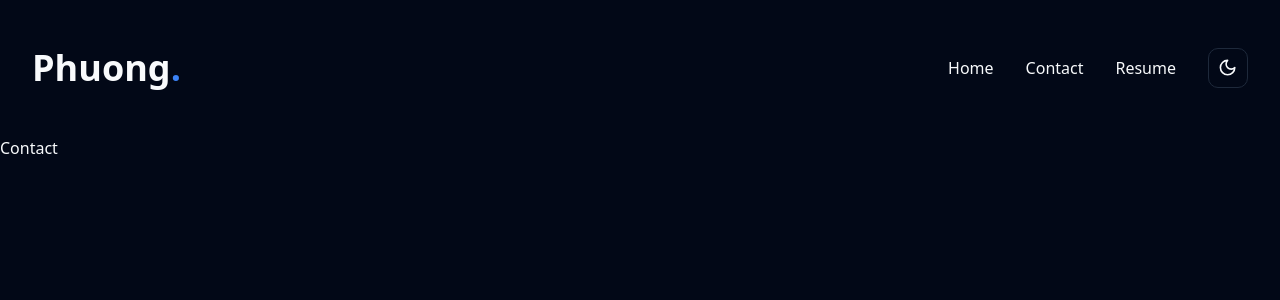
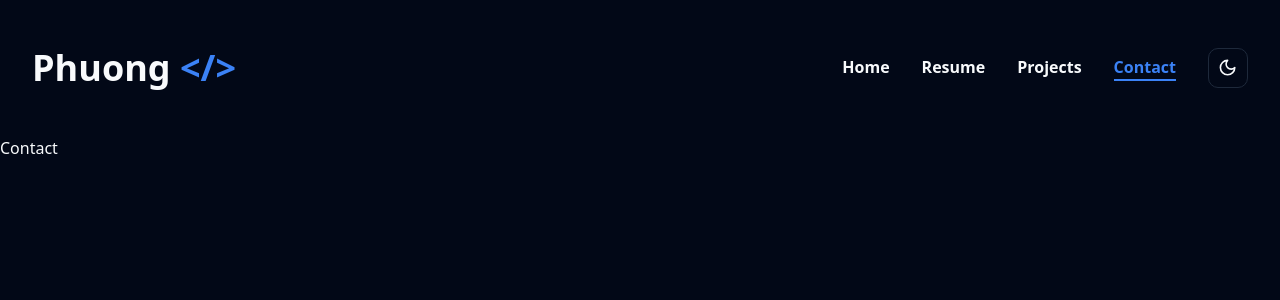
Before and after one commit to mngduyphuong/portfolio, a React (Vite) app: page /portfolio/contact in a window 1280 px wide. Shown: the top 300 px of the page. Built offline with nearby package versions, Linux system fonts and the light colour scheme.

Commit message:
page animation

```diff
--- a/package.json
+++ b/package.json
@@ -15,6 +15,7 @@
     "@radix-ui/react-slot": "^1.0.2",
     "class-variance-authority": "^0.7.0",
     "clsx": "^2.1.1",
+    "framer-motion": "^11.2.10",
     "lucide-react": "^0.394.0",
     "react": "^18.2.0",
     "react-dom": "^18.2.0",
--- a/src/App.tsx
+++ b/src/App.tsx
@@ -1,23 +1,18 @@
 import { ThemeProvider } from "@/components/theme-provider";
-import { BrowserRouter as Router, Route, Routes } from "react-router-dom";
-//page view
-import Home from "./views/Home";
-import Contact from "./views/Contact";
-import Resume from "./views/Resume";
+import { BrowserRouter as Router } from "react-router-dom";
 
 //components
-import Header from "./components/header";
+import WebHeader from "./components/WebHeader";
+import PageTransition from "./components/PageTransition";
+import StairTransition from "./components/StairTransition";
 
 function App() {
   return (
     <ThemeProvider defaultTheme="dark" storageKey="vite-ui-theme">
       <Router basename="/portfolio">
-        <Header></Header>
-        <Routes>
-          <Route path="/" element={<Home />} />
-          <Route path="/contact" element={<Contact />} />
-          <Route path="/resume" element={<Resume />} />
-        </Routes>
+        <WebHeader></WebHeader>
+        <StairTransition></StairTransition>
+        <PageTransition></PageTransition>
       </Router>
     </ThemeProvider>
   );
--- /dev/null
+++ b/src/components/DesktopNav.tsx
@@ -0,0 +1,45 @@
+import { Link } from "react-router-dom";
+import { useLocation } from "react-router-dom";
+
+const links = [
+  {
+    name: "Home",
+    path: "/",
+  },
+  {
+    name: "Resume",
+    path: "/resume",
+  },
+  {
+    name: "Projects",
+    path: "/projects",
+  },
+  {
+    name: "Contact",
+    path: "/contact",
+  },
+];
+
+const desktopNav = () => {
+  const location = useLocation();
+  return (
+    <nav className="flex gap-8">
+      {links.map((link, index) => {
+        return (
+          <Link
+            to={link.path}
+            key={index}
+            className={`${
+              link.path === location.pathname &&
+              "text-primary border-b-2 border-primary"
+            } font-semibold capitalize hover:text-primary transition-all`}
+          >
+            {link.name}
+          </Link>
+        );
+      })}
+    </nav>
+  );
+};
+
+export default desktopNav;
--- /dev/null
+++ b/src/components/PageTransition.tsx
@@ -0,0 +1,24 @@
+import { AnimatePresence, motion } from "framer-motion";
+import WebRouter from "../router/WebRouter";
+import { useLocation } from "react-router-dom";
+
+function pageTransition() {
+  const location = useLocation();
+  return (
+    <AnimatePresence>
+      <div key={location.pathname}>
+        <motion.div
+          initial={{ opacity: 1 }}
+          animate={{
+            opacity: 0,
+            transition: { delay: 1, duration: 0.4, ease: "easeInOut" },
+          }}
+          className="h-screen w-screen fixed bg-background top-0 pointer-events-none"
+        ></motion.div>
+      </div>
+      <WebRouter></WebRouter>
+    </AnimatePresence>
+  );
+}
+
+export default pageTransition;
--- /dev/null
+++ b/src/components/StairTransition.tsx
@@ -0,0 +1,51 @@
+import { AnimatePresence, motion } from "framer-motion";
+import { useLocation } from "react-router-dom";
+
+const stairAnimation = {
+  initial: {
+    top: "0%",
+  },
+  animate: {
+    top: "100%",
+  },
+  exit: {
+    top: ["100%", "0%"],
+  },
+};
+const reverseIndex = (index: number) => {
+  const totalSteps = 6;
+  return totalSteps - index - 1;
+};
+
+function StairTransition() {
+  const location = useLocation();
+  return (
+    <>
+      <AnimatePresence mode="wait">
+        <div key={location.pathname}>
+          <div className="h-screen w-screen fixed top-0 left-0 right-0 pointer-events-none z-40 flex">
+            {[...Array(6)].map((_, index) => {
+              return (
+                <motion.div
+                  key={index}
+                  variants={stairAnimation}
+                  initial="initial"
+                  animate="animate"
+                  exit="exit"
+                  transition={{
+                    duration: 0.4,
+                    ease: "easeInOut",
+                    delay: reverseIndex(index) * 0.1,
+                  }}
+                  className="h-full w-full bg-accent relative"
+                ></motion.div>
+              );
+            })}
+          </div>
+        </div>
+      </AnimatePresence>
+    </>
+  );
+}
+
+export default StairTransition;
--- a/src/components/header.tsx
+++ b/src/components/WebHeader.tsx
@@ -1,4 +1,4 @@
-import DesktopNav from "./desktop-nav";
+import DesktopNav from "./DesktopNav";
 import { Link } from "react-router-dom";
 import { ModeToggle } from "./mode-toggle";
 
@@ -9,7 +9,7 @@ function header() {
         <div className="container mx-auto flex justify-between items-center">
           <Link to="/">
             <h1 className="text-4xl font-semibold">
-              Phuong<span className="text-primary">.</span>
+              Phuong<span className="text-primary"> &lt;&#47;&gt;</span>
             </h1>
           </Link>
           <div className="hidden lg:flex items-center gap-8">
--- a/src/components/desktop-nav.tsx
+++ /dev/null
@@ -1,12 +0,0 @@
-import { Link } from "react-router-dom";
-function desktopNav() {
-  return (
-    <nav className="flex gap-8">
-      <Link to="/">Home</Link>
-      <Link to="/contact">Contact</Link>
-      <Link to="/resume">Resume</Link>
-    </nav>
-  );
-}
-
-export default desktopNav;
--- /dev/null
+++ b/src/router/WebRouter.tsx
@@ -0,0 +1,20 @@
+//page view
+import Home from "../views/Home";
+import Contact from "../views/Contact";
+import Resume from "../views/Resume";
+import Projects from "../views/Projects";
+import { Routes, Route } from "react-router-dom";
+function Router() {
+  return (
+    <div>
+      <Routes>
+        <Route path="/" element={<Home />} />
+        <Route path="/contact" element={<Contact />} />
+        <Route path="/resume" element={<Resume />} />
+        <Route path="/projects" element={<Projects />} />
+      </Routes>
+    </div>
+  );
+}
+
+export default Router;
--- /dev/null
+++ b/src/views/Projects.tsx
@@ -0,0 +1,5 @@
+function Projects() {
+  return <div>Projects</div>;
+}
+
+export default Projects;
```
